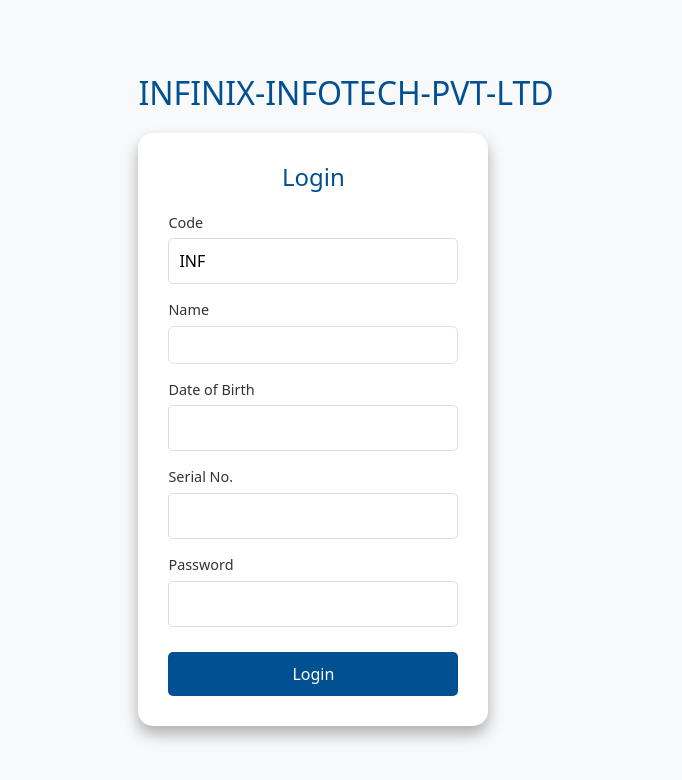
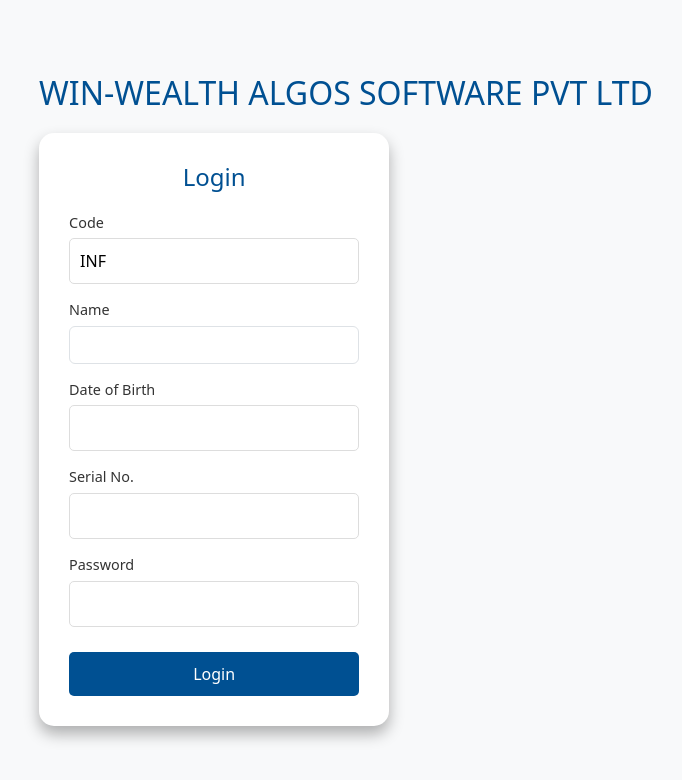
Before and after one commit to InfinixInfotech/testing, a React (Vite) app: page / in a window 1280 px wide. Shown: the top 780 px of the page, without its empty margins (294-976 px from the left). Built offline with nearby package versions, Linux system fonts and the light colour scheme.

Commit message:
update and testing final

```diff
--- a/src/Components/Login/Login.jsx
+++ b/src/Components/Login/Login.jsx
@@ -41,7 +41,7 @@
     <div className="Login-Conatiner">
       <div className="login-page">
         <div className="welcome-banner">
-          <h1>INFINIX-INFOTECH-PVT-LTD</h1>
+          <h1>WIN-WEALTH ALGOS SOFTWARE PVT LTD</h1>
         </div>
         <div className="login-container">
           <h2>Login</h2>
```
